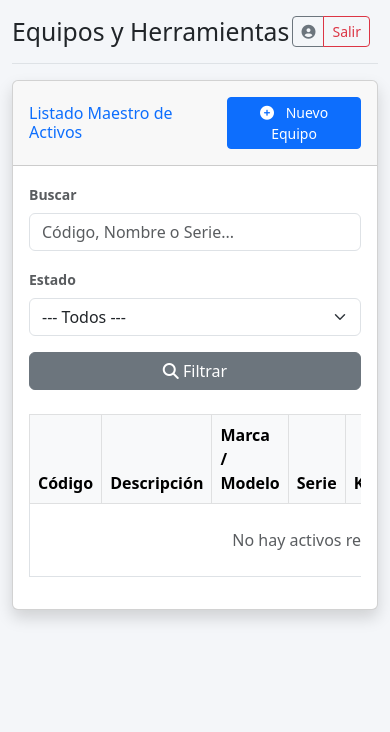
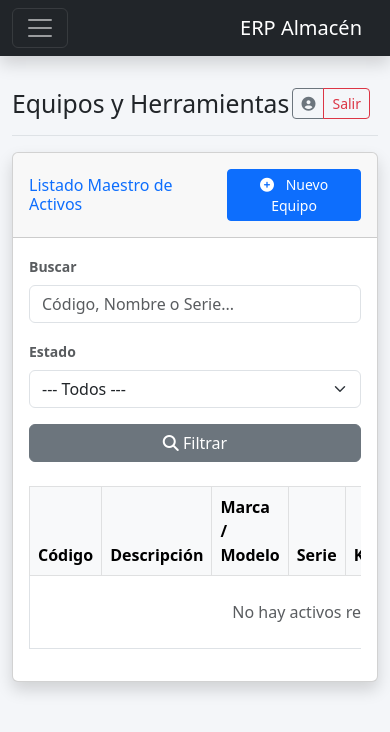
Before and after one commit to jomisaqui-ux/almacen_torres_alta_tension, a Django app: page /activos/ in a window 390 px wide. Shown: the top 732 px of the page. Run offline with Django 5.2, Linux system fonts and the light colour scheme; data that the repository does not hold is empty.

Commit message:
feat(ui): Implementar menú responsivo y mejoras de diseño en dashboard

```diff
--- a/templates/base.html
+++ b/templates/base.html
@@ -19,6 +19,16 @@
     </style>
 </head>
 <body>
+
+<!-- Barra Superior Móvil (Solo visible en celulares) -->
+<nav class="navbar navbar-dark bg-dark d-md-none shadow mb-3">
+    <div class="container-fluid">
+        <button class="navbar-toggler" type="button" data-bs-toggle="collapse" data-bs-target="#sidebarMenu" aria-controls="sidebarMenu" aria-expanded="false" aria-label="Toggle navigation">
+            <span class="navbar-toggler-icon"></span>
+        </button>
+        <span class="navbar-brand mb-0 h1">ERP Almacén</span>
+    </div>
+</nav>
 
 <div class="container-fluid">
     <div class="row">
```
